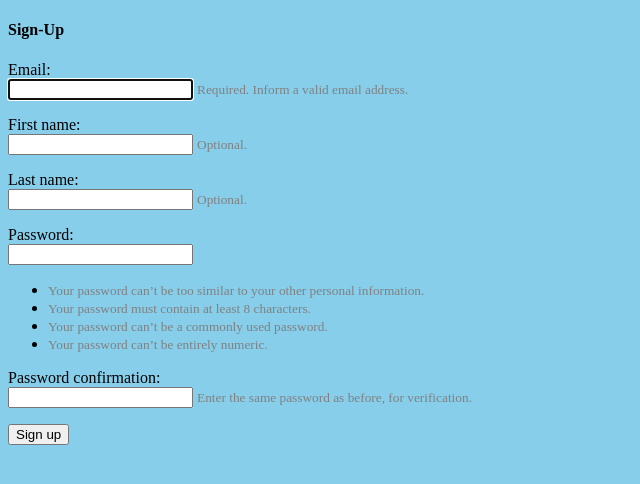
After one commit to FirestormRB/exam-app-django, a Django app: page /signup/ in a window 1280 px wide. The commit adds this page. Shown: the top 484 px of the page, without its empty margins (0-640 px from the left). Run offline with Django 3.2, Linux system fonts and the light colour scheme; some libraries are stand-ins or nearby versions.

Commit message:
add signup

```diff
--- /dev/null
+++ b/exam_app/forms.py
@@ -0,0 +1,13 @@
+from django import forms
+from django.contrib.auth.forms import UserCreationForm
+from .models import User
+
+
+class SignUpForm(UserCreationForm):
+    first_name = forms.CharField(max_length=30, required=False, help_text='Optional.')
+    last_name = forms.CharField(max_length=30, required=False, help_text='Optional.')
+    email = forms.EmailField(max_length=254, help_text='Required. Inform a valid email address.')
+
+    class Meta:
+        model = User
+        fields = ('email', 'first_name', 'last_name', 'password1', 'password2', )
--- a/exam_app/models.py
+++ b/exam_app/models.py
@@ -50,7 +50,7 @@ class User(AbstractBaseUser):
     # Add custom fields here
     api_token = models.UUIDField(default=uuid.uuid4, editable=False)
     token_created_date = models.DateTimeField(auto_now_add=True)
-    role = models.SmallIntegerField(choices = ROLE_CHOICES, default = SUPER_ADMIN)
+    role = models.SmallIntegerField(choices = ROLE_CHOICES, null = True)
 
     objects = CustomUserManager()
 
--- /dev/null
+++ b/exam_app/templates/base.html
@@ -0,0 +1,21 @@
+{% load static %}
+<!DOCTYPE html>
+<html>
+<head>
+  <meta charset="utf-8">
+  <title>{% block title %}Django Auth Tutorial{% endblock %}</title>
+</head>
+<body  bgcolor=skyblue>
+	<div  class="container">
+    <div  class="row justify-content-center">
+      <div  class="col-4">
+
+  <main>
+    {% block content %}
+    {% endblock %}
+  </main>
+</div>
+</div>
+</div>
+</body>
+</html>
--- /dev/null
+++ b/exam_app/templates/signup.html
@@ -0,0 +1,24 @@
+{% extends 'base.html' %}
+{% load crispy_forms_tags %}
+
+{% block content %}
+  <div class="card">
+<div class="card-body">
+<h4 class="card-title">Sign-Up</h4>
+  <form method="post">
+    {% csrf_token %}
+    {% for field in form %}
+      <p>
+        {{ field.label_tag }}<br>
+        {{ field }}
+        {% if field.help_text %}
+          <small style="color: grey">{{ field.help_text }}</small>
+        {% endif %}
+        {% for error in field.errors %}
+          <p style="color: red">{{ error }}</p>
+        {% endfor %}
+      </p>
+    {% endfor %}
+    <button type="submit">Sign up</button>
+  </form>
+{% endblock %}
--- a/exam_app/urls.py
+++ b/exam_app/urls.py
@@ -6,4 +6,6 @@ from . import views
 urlpatterns = [
     path('login/', LoginView.as_view(), name = "login"),
     path('index', views.index, name = "index"),
+    path('signupchoice', views.signupchoice, name = "signupchoice"),
+    path('signup/', views.signup, name='signup'),
 ]
--- a/exam_app/views.py
+++ b/exam_app/views.py
@@ -1,12 +1,48 @@
+from django.contrib.auth.decorators import login_required
+from django.contrib.auth import login, authenticate
 from django.shortcuts import render, redirect
 
-# Create your views here.
-from django.contrib.auth import authenticate, login
+from .forms import SignUpForm
 from django.contrib.auth.forms import AuthenticationForm
 
 from django.http import HttpResponseRedirect
 from django.views.generic import FormView
 
+
+@login_required
+def home(request):
+    return render(request, 'index.html')
+
+
+def signupchoice(request):
+	if request.method == 'POST':
+		if 'teacher' in request.POST:
+			#role = "Teacher"
+			print("hey Teacher")
+
+			return redirect('signup')
+		elif 'student' in request.POST:
+			#role = "Student"
+			print("hey student")
+
+			return redirect('signup')
+
+	return render(request, 'signupchoice.html')
+
+
+
+
+
+def signup(request):
+    if request.method == 'POST':
+        form = SignUpForm(request.POST)
+        if form.is_valid():
+            user = form.save()
+            return redirect('index')
+    else:
+        form = SignUpForm()
+    #print(role)
+    return render(request, 'signup.html', {'form': form})
 
 def index(request):
 	return render(request, "index.html")
@@ -21,7 +57,7 @@ class LoginView(FormView):
 		user = authenticate(username  = username, password = password)
 		print(user.role)
 
-		if user is not None and user.is_active and user.is_staff:
+		if user is not None and user.is_active:
 			login(self.request, user)
 			return redirect("index")
 		else:
--- a/examapp/urls.py
+++ b/examapp/urls.py
@@ -15,8 +15,10 @@ Including another URLconf
 """
 from django.contrib import admin
 from django.urls import path, include
+from django.views.generic.base import TemplateView
 
 urlpatterns = [
     path('admin/', admin.site.urls),
     path('', include('exam_app.urls')),
+    path('', TemplateView.as_view(template_name='index.html'), name='index'),
 ]
```
Also changed, not shown: exam_app/templates/index.html (+16 -12 lines), exam_app/templates/signupchoice.html (added, +15 -0 lines), examapp/settings.py (+6 -1 lines), db.sqlite3, exam_app/migrations/0003_auto_20190710_2013.py (added).
